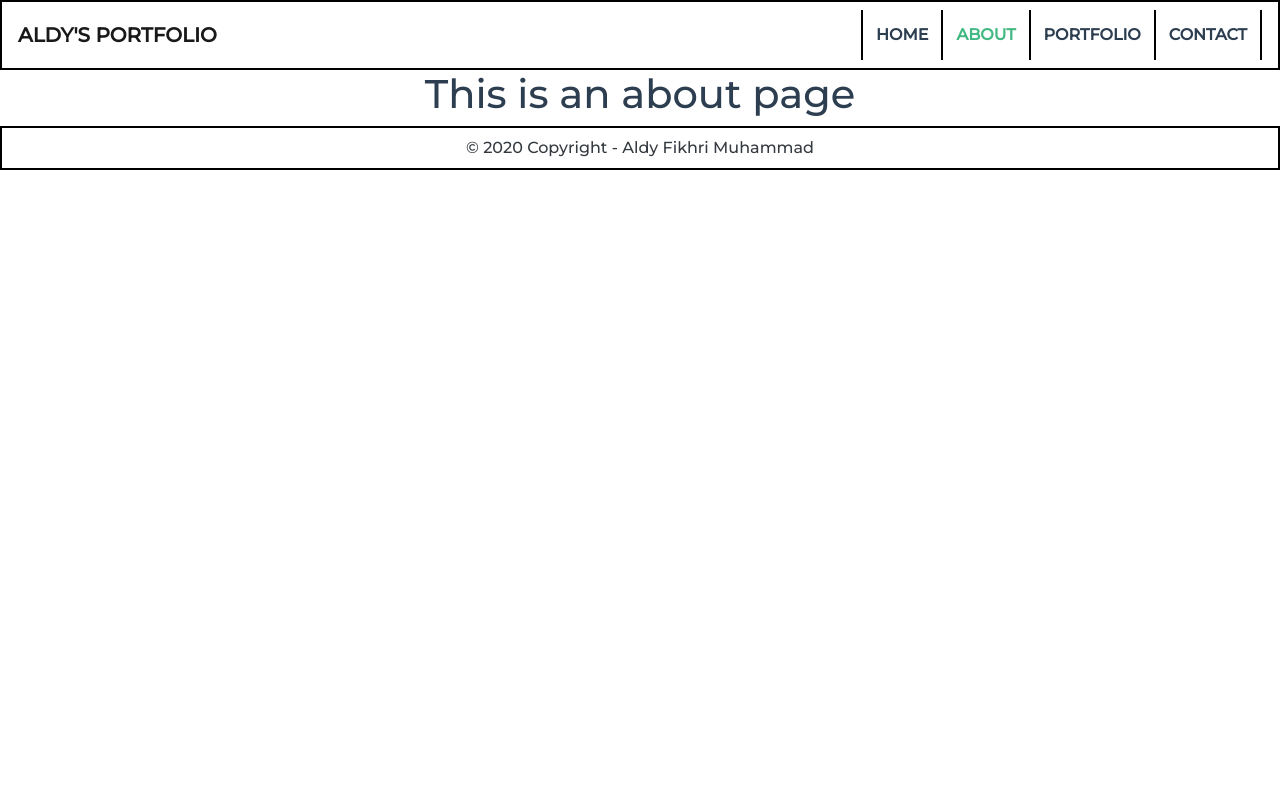
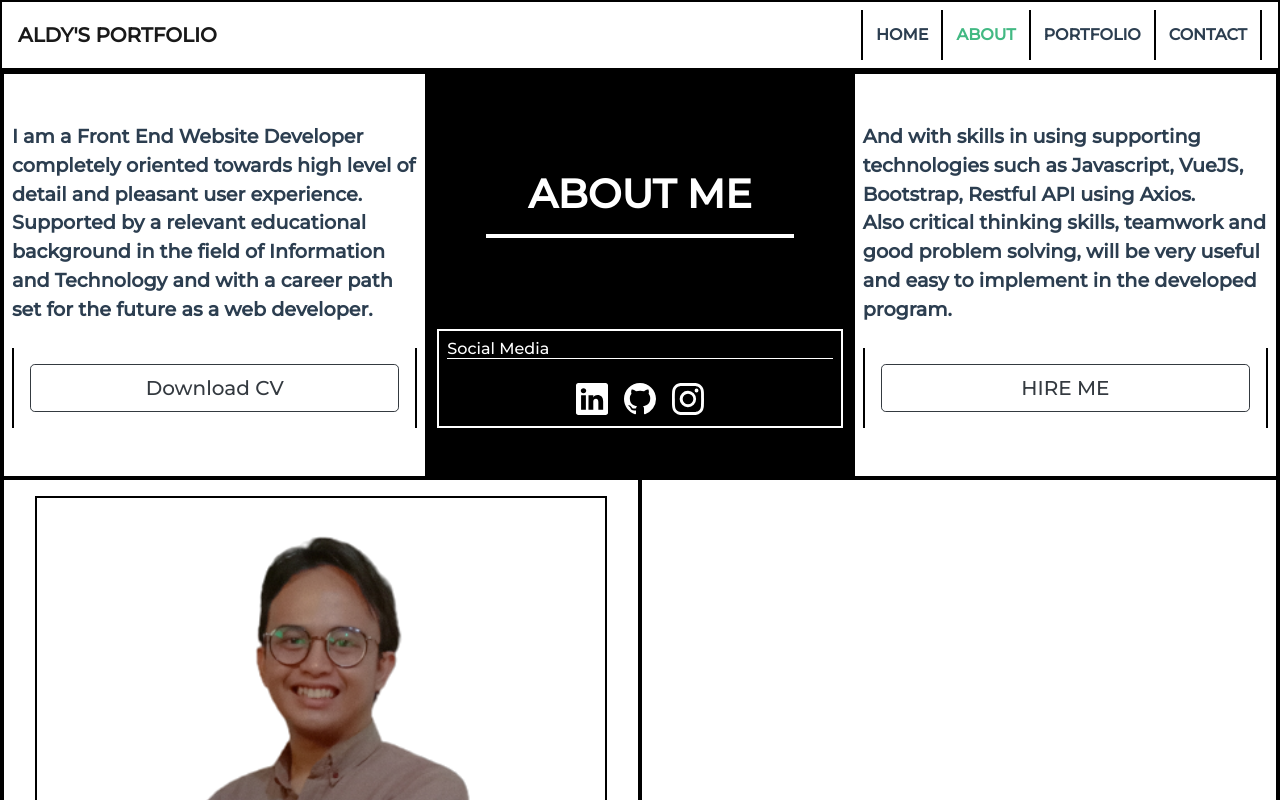
Before and after one commit to aldyfikhrimuhammad/Portfolio-Website-Brutalist-Style, a Vue app: page /about in a window 1280 px wide. Shown: the top 800 px of the page. Built offline with nearby package versions, Linux system fonts and the light colour scheme.

Commit message:
Make Create content for the about section (unfinished)

```diff
--- a/src/components/HelloWorld.vue
+++ b/src/components/HelloWorld.vue
@@ -18,6 +18,7 @@
       </b-col>
     </b-row>
 
+    <!-- Unused -->
     <!--
     <b-row style="border: 2px solid black; padding: 50px 0px; box-sizing: border-box">
       <b-col><b-icon icon="circle-fill" animation="throb" font-scale="4"></b-icon></b-col>
--- a/src/views/AboutView.vue
+++ b/src/views/AboutView.vue
@@ -1,5 +1,94 @@
 <template>
   <div class="about">
-    <h1>This is an about page</h1>
+    <b-container fluid class="bv-example-row" style="border: 2px solid black">
+      <b-row>
+        <b-col class="aboutContent contentLeft py-5 px-2 text-left">
+          <div class="mb-2">
+            <p>
+              I am a Front End Website Developer completely oriented towards high level of detail and pleasant user experience. <br />
+              Supported by a relevant educational background in the field of Information and Technology and with a career path set for the future as a web developer.
+            </p>
+          </div>
+          <div class="buttonContainer p-3" style="">
+            <b-button block variant="outline-dark" size="lg" class="homeButton">Download CV</b-button>
+          </div>
+        </b-col>
+        <b-col class="aboutContent contentMid py-5 px-2 text-center">
+          <div class="py-5">
+            <h1 width="100%">ABOUT ME</h1>
+            <hr />
+          </div>
+          <div style="border: 2px solid white; margin-top: auto">
+            <div class="text-left p-2"><h6 style="border-bottom: 1px solid white;">Social Media</h6></div>
+            <div>
+              <b-icon class="m-2" icon="linkedin" font-scale="2"></b-icon>
+              <b-icon class="m-2" icon="github" font-scale="2"></b-icon>
+              <b-icon class="m-2" icon="instagram" font-scale="2"></b-icon>
+            </div>
+          </div>
+        </b-col>
+        <b-col class="aboutContent contentRight py-5 px-2 text-left">
+          <div class="mb-2">
+            <p>
+              And with skills in using supporting technologies such as Javascript, VueJS, Bootstrap, Restful API using Axios. <br />
+              Also critical thinking skills, teamwork and good problem solving, will be very useful and easy to implement in the developed program.
+            </p>
+          </div>
+          <div class="buttonContainer p-3">
+            <b-button block variant="outline-dark" size="lg" class="homeButton">HIRE ME</b-button>
+          </div>
+        </b-col>
+      </b-row>
+
+      <b-row>
+        <b-col class="aboutContent">
+          <div class="m-3" style="border: 2px solid black">
+            <img src="@/assets/aboutPictures.png" alt="Profile-Picture" width="100%" height="100%" />
+          </div>
+        </b-col>
+        <b-col class="aboutContent"> </b-col>
+      </b-row>
+    </b-container>
   </div>
 </template>
+
+<style scoped>
+p {
+  font-size: 1.2em;
+  font-weight: bold;
+}
+.aboutContent {
+  border: 2px solid black;
+}
+.buttonContainer {
+  margin-top: auto;
+  border-left: 2px solid black;
+  border-right: 2px solid black;
+}
+.buttonContainer:hover {
+  transition: 1s;
+  transform: scale(1.1);
+}
+.contentRight {
+  display: flex;
+  flex-direction: column;
+}
+.contentMid {
+  background-color: #000;
+  color: #fff;
+  display: flex;
+  flex-direction: column;
+}
+.contentMid h1 {
+  font-weight: bolder;
+}
+.contentMid hr {
+  border-color: #fff;
+  width: 75%;
+  border: 2px solid;
+}
+.contentLeft {
+  display: flex;
+  flex-direction: column;
+}
+</style>
```
Also changed, not shown: src/assets/aboutPictures.png (added).
